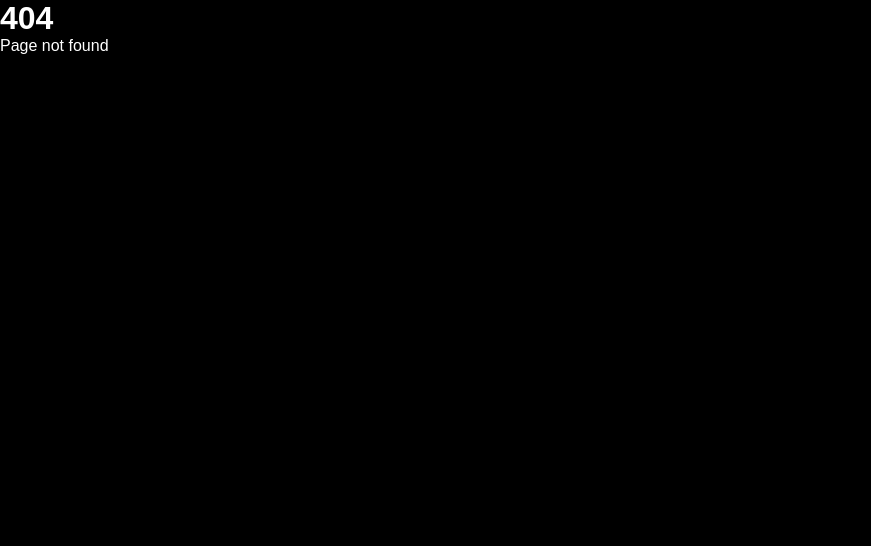
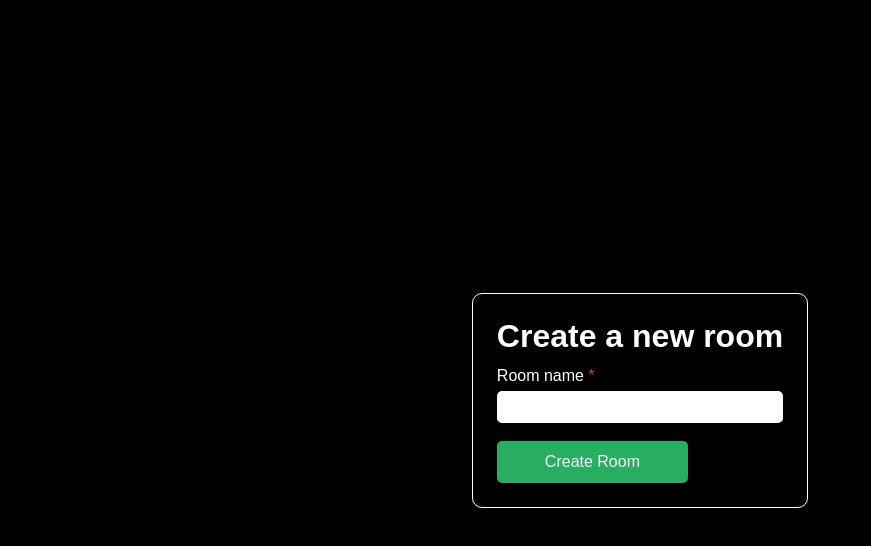
Before and after one commit to Nanoteck137/NeoAgainstZaWarudo, a React (Create React App) app in the folder client/: page /create in a window 1280 px wide. Before the commit this address had no page. Shown: the top 546 px of the page, without its empty margins (0-871 px from the left). Built offline with nearby package versions, Linux system fonts and the light colour scheme; no server answers.

Commit message:
Add create room style and stuff

```diff
--- a/client/src/App.tsx
+++ b/client/src/App.tsx
@@ -6,6 +6,7 @@ import Game from "./pages/Game";
 import Home from "./pages/Home";
 import NotFound from "./pages/NotFound";
 import Test from "./pages/Test";
+import Create from "./pages/Create";
 import "./style/index.scss";
 
 function App() {
@@ -14,6 +15,7 @@ function App() {
       <Routes>
         <Route path="/" element={<Home />} />
         <Route path="/browse" element={<Browse />} />
+        <Route path="/create" element={<Create />} />
         <Route path="/game/:id" element={<Game />} />
         <Route path="/test" element={<Test />} />
         <Route path="*" element={<NotFound />} />
--- a/client/src/components/Room.tsx
+++ b/client/src/components/Room.tsx
@@ -5,13 +5,19 @@ interface Props {
 }
 
 const Room = ({ room }: Props) => {
+  const joinRoom = () => {
+    console.log("join room", room);
+  };
+
   return (
     <div className={style.container}>
       <p className={style.name}>{room.name}</p>
       <p className={style.players}>Players: 123</p>
       <p className={style.password}>Password: Yes</p>
       {/* TODO: Replace placeholder */}
-      <button className={style.joinBtn}>Join</button>
+      <button className={style.joinBtn} onClick={joinRoom}>
+        Join
+      </button>
     </div>
   );
 };
--- a/client/src/pages/Browse.tsx
+++ b/client/src/pages/Browse.tsx
@@ -16,10 +16,14 @@ const Browse = () => {
     navigate("/");
   }
 
-  useEffect(() => {
+  const getRooms = () => {
     socket?.emit("rooms:get", (rooms: RoomType[]) => {
       setRooms(rooms);
     });
+  };
+
+  useEffect(() => {
+    getRooms();
 
     setRooms([
       {
@@ -27,48 +31,48 @@ const Browse = () => {
         name: "Room 1",
       },
       {
-        id: "1",
-        name: "Room 1",
+        id: "2",
+        name: "Room 2",
       },
       {
-        id: "1",
-        name: "Room 1",
+        id: "3",
+        name: "Room 3",
       },
       {
-        id: "1",
-        name: "Room 1",
+        id: "4",
+        name: "Room 4",
       },
       {
-        id: "1",
-        name: "Room 1",
+        id: "5",
+        name: "Room 5",
       },
       {
-        id: "1",
-        name: "Room 1",
+        id: "6",
+        name: "Room 6",
       },
       {
-        id: "1",
-        name: "Room 1",
+        id: "7",
+        name: "Room 7",
       },
       {
-        id: "1",
-        name: "Room 1",
+        id: "8",
+        name: "Room 8",
       },
       {
-        id: "1",
-        name: "Room 1",
+        id: "9",
+        name: "Room 9",
       },
       {
-        id: "1",
-        name: "Room 1",
+        id: "10",
+        name: "Room 10",
       },
       {
-        id: "1",
-        name: "Room 1",
+        id: "11",
+        name: "Room 11",
       },
       {
-        id: "1",
-        name: "Room 1",
+        id: "12",
+        name: "Room 12",
       },
     ]);
   }, []);
@@ -77,12 +81,14 @@ const Browse = () => {
     <div className={style.container}>
       <h1>Welcome {username}!</h1>
       <p>Join an existing room or create a new one.</p>
-      <button className={style.createBtn}>Create a new room</button>
+      <button className={style.createBtn} onClick={() => navigate("/create")}>
+        Create a new room
+      </button>
       <hr />
       <h3>Open rooms</h3>
       <div className={style.rooms}>
         {rooms.map((room) => (
-          <Room room={room} />
+          <Room key={`room-${room.id}`} room={room} />
         ))}
       </div>
     </div>
--- /dev/null
+++ b/client/src/pages/Create.tsx
@@ -0,0 +1,37 @@
+import { useState } from "react";
+import { useNavigate } from "react-router-dom";
+import useSocket from "../hooks/useSocket";
+import style from "../style/Create.module.scss";
+
+const Create = () => {
+  const [roomName, setRoomName] = useState("");
+  const [error, setError] = useState<string | null>(null);
+  const socket = useSocket();
+  const navigate = useNavigate();
+
+  const create = () => {
+    if (roomName.length > 0) {
+      socket?.emit("rooms:create", { roomName }, (id: string) => {
+        navigate(`/game/${id}`);
+      });
+    } else {
+      setError("Please enter a room name");
+    }
+  };
+
+  return (
+    <div className={style.container}>
+      <div className={style.card}>
+        <h1>Create a new room</h1>
+        <div className={style.nameInput}>
+          <label className="required">Room name</label>
+          <input type="text" onChange={(e) => setRoomName(e.target.value)} />
+          <p className={style.error}>{error}</p>
+          <button onClick={create}>Create Room</button>
+        </div>
+      </div>
+    </div>
+  );
+};
+
+export default Create;
--- /dev/null
+++ b/client/src/style/Create.module.scss
@@ -0,0 +1,48 @@
+.container {
+  width: 100%;
+  height: 100vh;
+  display: flex;
+  justify-content: center;
+  align-items: center;
+}
+
+.card {
+  border: 1px solid white;
+  border-radius: 10px;
+  padding: 24px;
+}
+
+.nameInput {
+  padding-top: 12px;
+  label {
+    font-weight: 500;
+    display: block;
+    font-size: 16px;
+    padding-bottom: 6px;
+  }
+
+  input {
+    width: 100%;
+    padding: 8px 12px;
+    font-size: 14px;
+    border-radius: 5px;
+    border: none;
+  }
+
+  button {
+    margin-top: 12px;
+    padding: 12px 48px;
+    font-size: 16px;
+    border-radius: 5px;
+    border: none;
+    cursor: pointer;
+    background: #27ae60;
+    color: white;
+  }
+}
+
+.error {
+  color: #c0392b;
+  font-size: 14px;
+  padding-top: 6px;
+}
```
